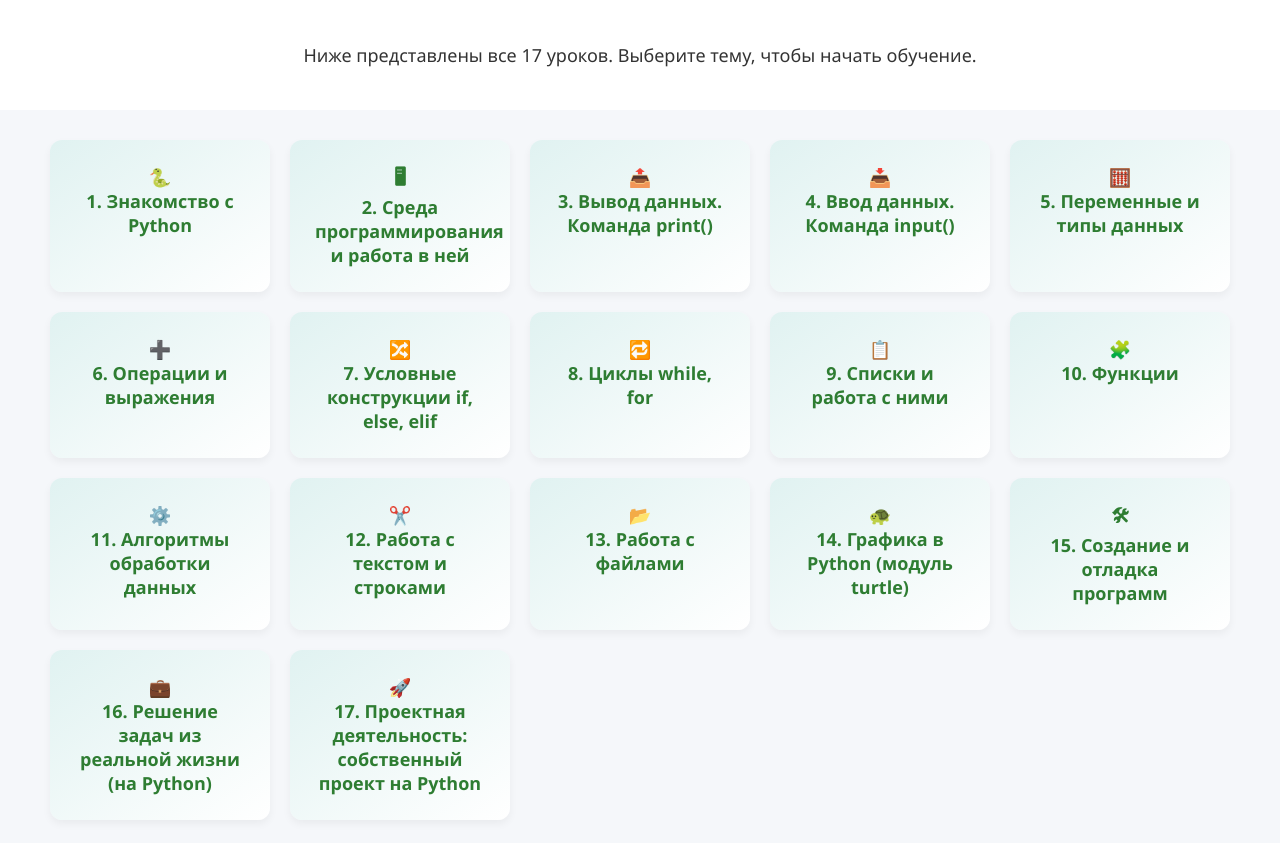
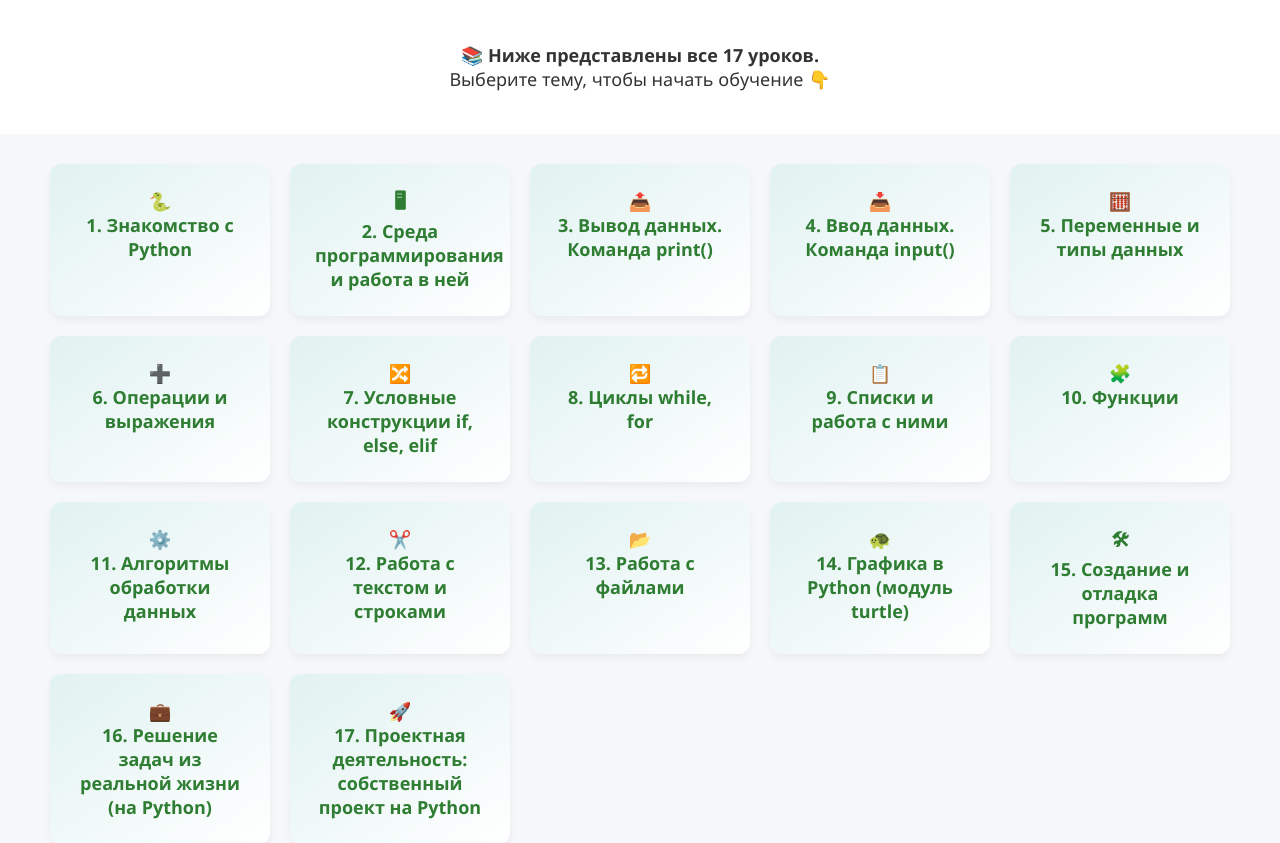
Before and after one commit to maharaha/python-course, a Flask app: page /structure in a window 1280 px wide. Shown: the part 196-1039 px from the top of the page. Run offline with Flask 3, Linux system fonts and the light colour scheme.

Commit message:
Update structure.html

```diff
--- a/templates/structure.html
+++ b/templates/structure.html
@@ -14,8 +14,9 @@
         <h2>Структура курса</h2>
     </header>
 
-    <section class="intro">
-        <p>Ниже представлены все 17 уроков. Выберите тему, чтобы начать обучение.</p>
+    <section class="intro highlight-intro">
+    <p>📚 <strong>Ниже представлены все 17 уроков.</strong><br>
+    Выберите тему, чтобы начать обучение 👇</p>
     </section>
 
     <section class="lesson-grid">
```
